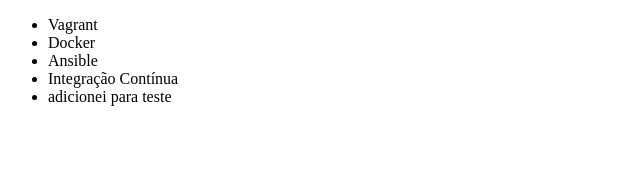
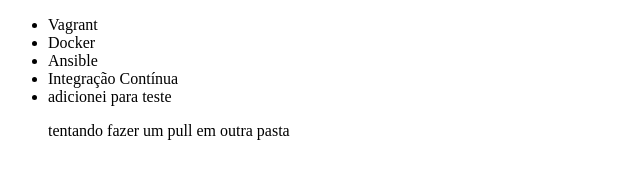
Before and after one commit to NewCB/alura-git, a plain HTML site: page index.HTML in a window 1280 px wide. Shown: the whole page, without its empty margins (0-640 px from the left). Drawn offline with Linux system fonts and the light colour scheme.

Commit message:
Linha adicionada para tentar fazer um pull em outro diretorio

```diff
--- a/index.HTML
+++ b/index.HTML
@@ -11,6 +11,8 @@
         <li>Ansible</li>
         <li>Integração Contínua</li>
         <li>adicionei para teste</li>
+
+        <p>tentando fazer um pull em outra pasta</p>
     </ul>
 </body>
 </html>
```
